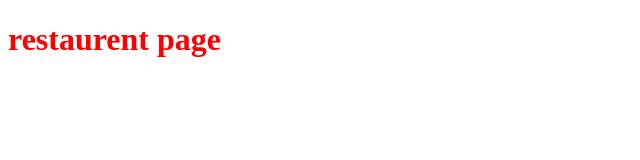
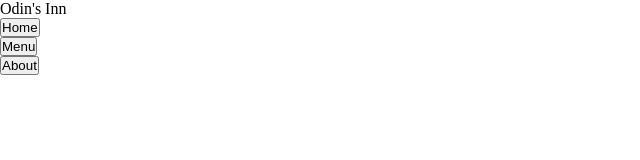
Before and after one commit to AbdulMoeez060/restaurent-page-odin, a website built with webpack: page src/template.html in a window 1280 px wide. Shown: the whole page, without its empty margins (0-640 px from the left). Built offline with nearby package versions, Linux system fonts and the light colour scheme.

Commit message:
add simple nav strucuture

```diff
--- a/src/index.js
+++ b/src/index.js
@@ -1 +1,40 @@
 import './styles/main.css';
+
+const website = (()=>{
+    var content = document.querySelector('.content');
+
+    function addNav(){
+
+        var nav = document.createElement('div');
+        nav.classList.add('nav');
+        var logo = document.createElement('p');
+        logo.textContent = "Odin's Inn"
+
+        var list = document.createElement('ul');
+        var links = ['Home','Menu','About']
+
+
+        for (let i = 0; i < 3; i++) {
+            let line = document.createElement('li');
+            let button =  document.createElement('button');
+            button.classList.add(links[i])
+            let text = document.createTextNode(links[i]);
+            button.appendChild(text);
+            line.appendChild(button);
+            list.appendChild(line);
+        }
+
+
+
+
+        nav.appendChild(logo);
+        nav.appendChild(list);
+
+        content.appendChild(nav);
+
+    }
+
+    addNav()
+
+
+})()
--- a/src/styles/main.css
+++ b/src/styles/main.css
@@ -1,3 +1,5 @@
 *{
-    color: red;
+    margin: 0;
+    padding: 0;
+
 }
--- a/src/template.html
+++ b/src/template.html
@@ -8,7 +8,9 @@
     <title><%= htmlWebpackPlugin.options.title %></title>
 </head>
 <body>
-    <h1>restaurent page</h1>
+    <div class="content">
+
+    </div>
 
 </body>
 </html>
```
